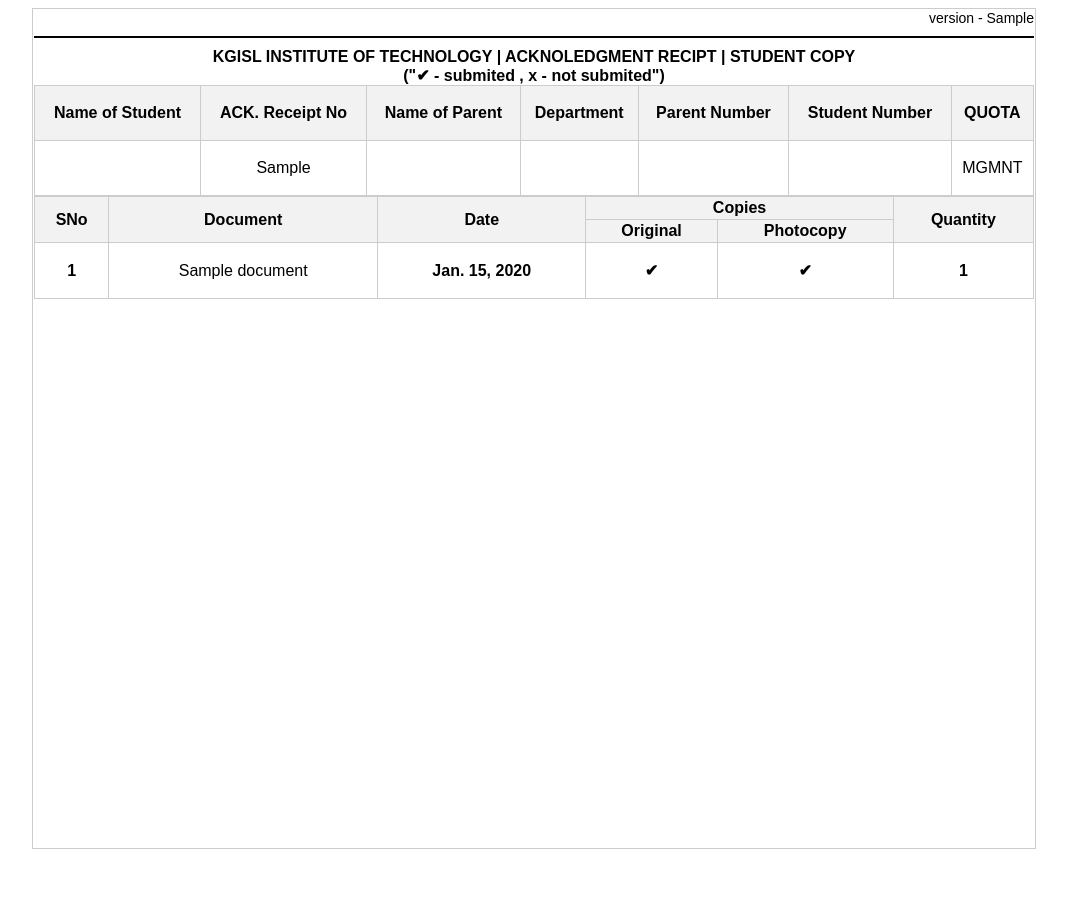
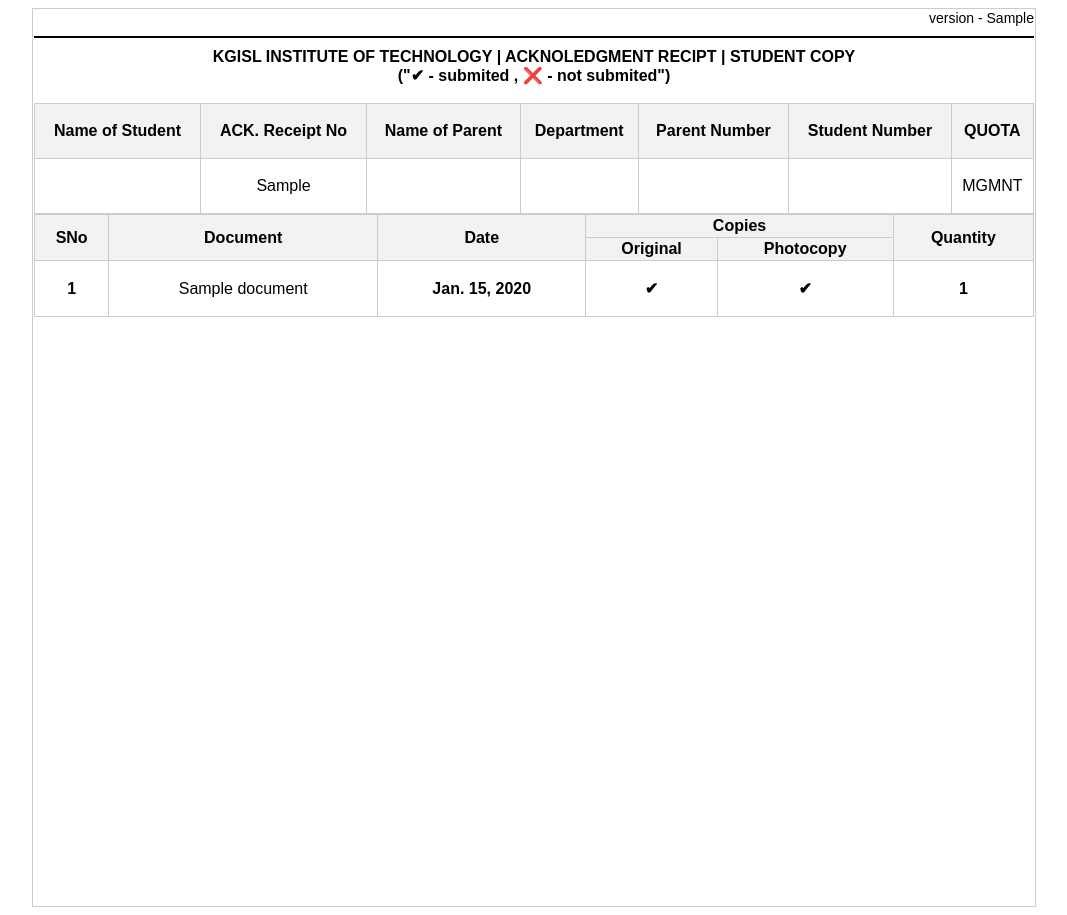
Before and after one commit to Kite-IPS/doc-portal, a Django app: template portal/templates/stud_mail.html in a window 1280 px wide. Shown: the whole page, without its empty margins (106-1173 px from the left). Before the commit the page ends 849 px from the top, so only its background shows below. Run offline with Django 4.2, Linux system fonts and the light colour scheme; tables that the repository leaves empty hold one stand-in row (values such as "Sample post"); the template is opened without the code that fills it: values that come from a table or form of the project are taken from there, most other values are stand-ins (such as "Sample title", 1, 10 or a date in 2020).

Commit message:
update tick mark and fix some alignment in mail

```diff
--- a/portal/templates/stud_mail.html
+++ b/portal/templates/stud_mail.html
@@ -13,7 +13,7 @@
       margin: 0 auto;
       padding: 1px;
       border: 1px solid #ccc;
-      height: 837px;
+      height: 895px;
     }
     .version {
       text-align: right;
@@ -51,8 +51,8 @@
       <div class="txt">
         <hr size="2px" color="black" />
         <b>KGISL INSTITUTE OF TECHNOLOGY</b> | ACKNOLEDGMENT RECIPT | <b>
-          STUDENT COPY<br />
-          ("&#10004 - submited , x - not submited")
+          STUDENT COPY<br/>
+          ("&#10004 - submited , &#10060 - not submited")<br><br>
         </b>
       </div>
       <!-- main table -->
@@ -128,14 +128,14 @@
               {% if record.original %}
                 <p>&#10004</p>
               {% else %}
-                <p>x</p>
+                <p>&#10060;</p>
               {% endif %}
             </td>
             <td class="txt">
               {% if record.photocopy %}
                 <p>&#10004</p>
               {% else %}
-                <p>x</p>
+                <p>&#10060</p>
               {% endif %}
             </td>
             <td class="txt">
```
